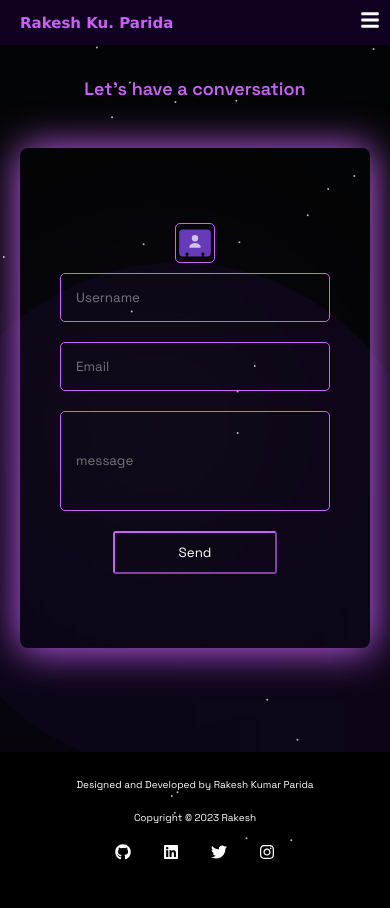
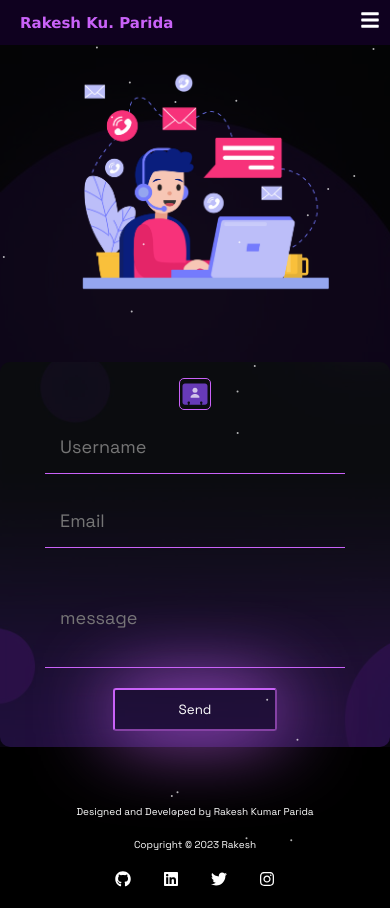
Before and after one commit to Rakesh-99/Portfolio, a React (Create React App) app: page /contact in a window 390 px wide. Before the commit the page ends 881 px from the top, so only its background shows below. Built offline with nearby package versions, Linux system fonts and the light colour scheme.

Commit message:
some modifiaction in contact component

```diff
--- a/src/Components/About/About.css
+++ b/src/Components/About/About.css
@@ -131,7 +131,7 @@
     margin-top: 2rem;
   }
   .aboutRightInfo img {
-    width: 80%;
+    width: 100%;
   }
 }
 @media screen and (max-width: 685px) {
@@ -150,8 +150,14 @@
     font-size: 15px;
   }
 }
-@media screen and (max-width: 410px) {
+@media screen and (max-width: 425px) {
   .aboutLeftInfo .myInfo {
     font-size: 14px;
   }
+  .aboutInfo {
+    padding: 5rem 2rem;
+  }
+  .aboutInfo {
+    padding: 5rem 20px;
+  }
 }
--- a/src/Components/Contact/Contact.css
+++ b/src/Components/Contact/Contact.css
@@ -1,71 +1,69 @@
-.contactContainer {
+.controller {
   width: 100%;
-  background-color: rgb(16, 0, 31);
-  background-repeat: no-repeat;
-  background-size: cover;
-  background-position: center;
+  display: flex;
+  flex-wrap: wrap;
   background: url("../Assets/home-bg.jpg"), rgba(0, 0, 0, 0.9);
   background-blend-mode: darken;
+  background-repeat: repeat;
+  background-position: left;
+  margin-bottom: 7rem;
 }
-.contactContainer .contact-info {
-  height: 80vh;
-  width: 100vw;
+.controller .rightContent {
+  width: 50%;
+  display: flex;
+  align-items: center;
+  justify-content: start;
 }
-.contactContainer .contact-title {
-  text-align: center;
-  margin-top: 2rem;
+.controller .leftContent {
+  width: 50%;
+  display: flex;
+  align-items: center;
+  justify-content: end;
 }
-.contact-title h1 {
-  color: rgb(201, 98, 248);
-  font-weight: 600;
+.leftContent .contactImg {
+  width: 80%;
 }
-.contact-info .inputContainer {
-  display: flex;
-  justify-content: center;
-}
-.inputContainer .error {
-  color: rgb(255, 0, 0);
-  font-weight: 900;
-  font-style: italic;
-  font-size: 12px;
-}
-.inputContainer form {
-  padding: 1rem;
+
+.rightContent form {
   display: flex;
   flex-direction: column;
-  width: 500px;
   justify-content: center;
   align-items: center;
-  box-shadow: 1px 1px 20rem 1px rgb(201, 98, 248);
-  border-radius: 0.5rem;
+  border-radius: 10px;
   margin-top: 3rem;
-  height: 500px;
+  background: url("../Assets/home-bg.jpg"), rgba(0, 0, 0, 0.7);
+  background-position: bottom;
+  background-size: 50rem;
+  background-blend-mode: darken;
+  padding: 1rem;
+  width: 500px;
 }
-.inputContainer form input {
+.contactIcon {
+  border-radius: 5px;
+  border: 1px solid rgb(201, 98, 248);
+  font-size: 4rem;
+}
+.rightContent form input {
   width: 400px;
   margin: 10px 0;
-  transition: 0.3s;
   padding: 15px;
-  border-radius: 5px;
   border: none;
   outline: none;
-  border: 1px solid rgb(201, 98, 248);
   background-color: transparent;
   color: #fff;
+  border-bottom: 1px solid rgb(201, 98, 248);
+  transition: 0.5s;
+  font-size: 18px;
+}
+.rightContent form input:focus {
+  border-bottom: 4px solid rgb(201, 98, 248);
+  transition: 0.5s;
 }
 .subject {
   height: 100px;
 }
-.inputContainer form input:focus {
-  width: 420px;
-  transition: 0.3s;
-}
-.inputContainer form input:hover {
-  width: 420px;
-  transition: 0.3s;
-  border: 2px solid rgb(201, 98, 248);
-}
-.inputContainer button {
+
+.rightContent button {
   padding: 11px 4rem;
   background-color: transparent;
   color: #fff;
@@ -73,9 +71,12 @@
   border-color: rgb(201, 98, 248);
   cursor: pointer;
   margin-top: 10px;
+  box-shadow: 1px 1px 5rem 1px rgb(201, 98, 248);
 }
 
-.contact-info .toastNotifier {
+/* Toast Notifier  */
+
+.toastNotifier {
   text-align: center;
 }
 @keyframes animate {
@@ -88,8 +89,7 @@
     top: 0rem;
   }
 }
-
-.contact-info .toastMsgContainer {
+.toastMsgContainer {
   border: 1px solid yellowgreen;
   padding: 1rem;
   color: yellowgreen;
@@ -102,7 +102,7 @@
   animation-name: animate;
   animation-duration: 1s;
 }
-.contact-info .toastMsgContainerError {
+.toastMsgContainerError {
   border: 1px solid red;
   padding: 1rem;
   color: red;
@@ -116,92 +116,43 @@
   animation-duration: 1s;
   animation-iteration-count: 5s;
 }
+.rightContent .error {
+  color: rgb(255, 0, 0);
+  font-weight: 900;
+  font-style: italic;
+  font-size: 12px;
+}
 
-.contact-info .contactIcon {
-  border-radius: 5px;
-  border: 1px solid rgb(201, 98, 248);
-  font-size: 4rem;
+@media screen and (max-width: 840px) {
+  .controller {
+    flex-direction: column;
+    justify-content: center;
+    align-items: center;
+    width: 100%;
+    margin-bottom: 2rem;
+  }
+  .contactIcon {
+    font-size: 2rem;
+  }
+  .controller .leftContent {
+    width: 100%;
+    display: flex;
+    justify-content: center;
+  }
+  .controller .rightContent {
+    width: 100%;
+    display: flex;
+    justify-content: center;
+  }
+  .rightContent form input {
+    width: 300px;
+  }
+  .rightContent form {
+    width: 500px;
+  }
 }
-@media screen and (max-width: 565px) {
-  .inputContainer form {
-    box-shadow: 1px 1px 3rem 1px rgb(201, 98, 248);
+@media screen and (max-width: 505px) {
+  .rightContent form {
     width: 400px;
   }
-  .inputContainer form input {
-    width: 300px;
-  }
-  .inputContainer form input:focus {
-    width: 310px;
-  }
-  .inputContainer form input:hover {
-    width: 310px;
-  }
-  .contact-title h1 {
-    font-size: 25px;
-  }
-  .contact-info .contactIcon {
-    font-size: 3rem;
-  }
 }
-
-@media screen and (max-width: 450px) {
-  .inputContainer form {
-    box-shadow: 1px 1px 2.5rem 1px rgb(201, 98, 248);
-    width: 350px;
-  }
-  .inputContainer form input {
-    width: 270px;
-  }
-  .inputContainer form input:focus {
-    width: 280px;
-  }
-  .inputContainer form input:hover {
-    width: 280px;
-  }
-  .contact-title h1 {
-    font-size: 18px;
-  }
-  .contact-info .contactIcon {
-    font-size: 2.5rem;
-  }
-  .contact-info .toastMsgContainer {
-    font-size: 12px;
-  }
-}
-@media screen and (max-width: 367px) {
-  .inputContainer form {
-    box-shadow: 1px 1px 1rem 1px rgb(201, 98, 248);
-    width: 295px;
-  }
-  .inputContainer form input {
-    width: 270px;
-  }
-  .contact-title h1 {
-    font-size: 20px;
-  }
-  .inputContainer form input:focus {
-    width: 275px;
-  }
-  .inputContainer form input:hover {
-    width: 275px;
-  }
-}
-@media screen and (max-width: 340px) {
-  .inputContainer form {
-    box-shadow: 1px 1px 1rem 1px rgb(201, 98, 248);
-    width: 270px;
-  }
-  .inputContainer form input {
-    width: 240px;
-  }
-
-  .contact-title h1 {
-    font-size: 16px;
-  }
-  .inputContainer form input:focus {
-    width: 250px;
-  }
-  .inputContainer form input:hover {
-    width: 250px;
-  }
-}
--- a/src/Components/Contact/Contact.js
+++ b/src/Components/Contact/Contact.js
@@ -5,6 +5,7 @@ import Particle from '../Particles/Particle';
 import './Contact.css';
 import { FcBusinessContact } from 'react-icons/fc';
 import emailjs from '@emailjs/browser';
+import ContactImage from '../Assets/contact.png';
 
 
 
@@ -97,20 +98,23 @@ const Contact = () => {
     return (
 
         <>
-            <div className="contactContainer">
             <Particle />
             <NavBar />
-                <div className="contact-info">
+
+
+
             {
 
                 (Object.keys(error).length === 0 && isSubmit === true) ? <div className='toastNotifier'><span className='toastMsgContainer'>Message has been sent successfully</span></div> : (Object.keys(error).length !== 0 && isSubmit === true) ? <div className='toastNotifier'><span className='toastMsgContainerError'>Fill the respective fields first</span></div> : <></>
 
             }
+            <div className='controller'>
 
-                    <div className="contact-title">
-                        <h1>Let's have a conversation</h1>
+                <div className='leftContent'>
+                    <img className='contactImg' src={ContactImage} alt="conatcImg" />
                 </div>
-                    <div className="inputContainer">
+
+                <div className="rightContent">
 
                     <form action="" onSubmit={submitHandle} ref={form}>
                         <FcBusinessContact className='contactIcon' />
@@ -122,12 +126,10 @@ const Contact = () => {
                         <span className='error'>{error.message}</span>
                         <button type='submit'>Send</button>
                     </form>
+                </div>
 
             </div>
-                </div>
             <Footer />
-            </div>
-
         </>
     )
 }
--- a/src/Components/Home/Home.css
+++ b/src/Components/Home/Home.css
@@ -128,21 +128,25 @@ h3 {
     width: 60%;
   }
 }
-@media screen and (max-width: 415px) {
+@media screen and (max-width: 425px) {
   .home-img-container img {
-    width: 80%;
-  }
-  .typeWriterContainer h1,
-  h3 {
-    font-size: 1rem;
-    font-weight: 900;
-    font-family: "Roboto";
+    width: 90%;
   }
   .wrapBox {
     padding: 2rem 0;
   }
   .wave {
     font-size: 1.4rem;
+  }
+  .wrapBox .typeWriterContainer {
+    width: 100%;
+    padding-left: 2rem;
+    display: flex;
+  }
+  .typeWriterContainer h1,
+  h3 {
+    font-size: 1.3rem;
+    font-weight: 900;
   }
 }
 @media screen and (max-width: 315px) {
```
Also changed, not shown: src/Components/Assets/contact.png (added). Lines whose indentation alone changed are shown as unchanged.
